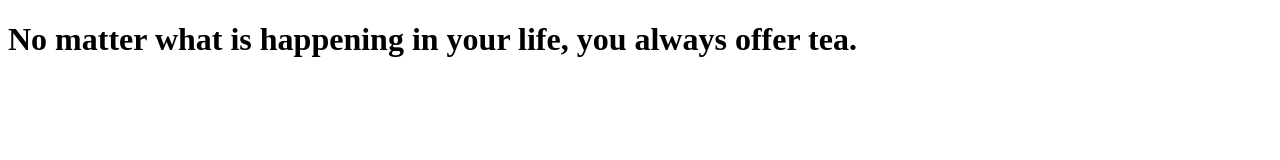
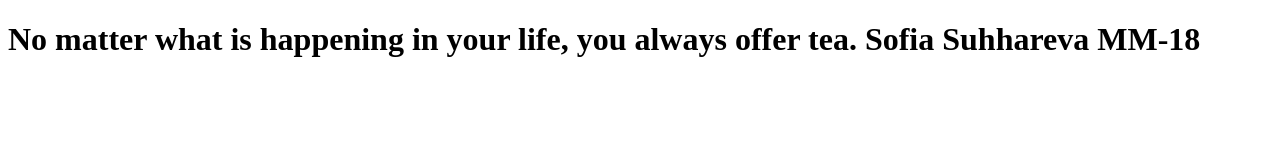
Before and after one commit to SofiaSuhhareva/SofiaSuhhareva.github.io, a plain HTML site: page index.html in a window 1280 px wide. Drawn offline with Linux system fonts and the light colour scheme.

Commit message:
Update index.html

```diff
--- a/index.html
+++ b/index.html
@@ -4,7 +4,8 @@
     <title>Sofia's webpage</title>
 </head>
 <body>
-    <h1>No matter what is happening in your life, you always offer tea.</h1>
+    <h1>No matter what is happening in your life, you always offer tea.
+    Sofia Suhhareva MM-18</h1>
 
 </body>
 </html>
```
